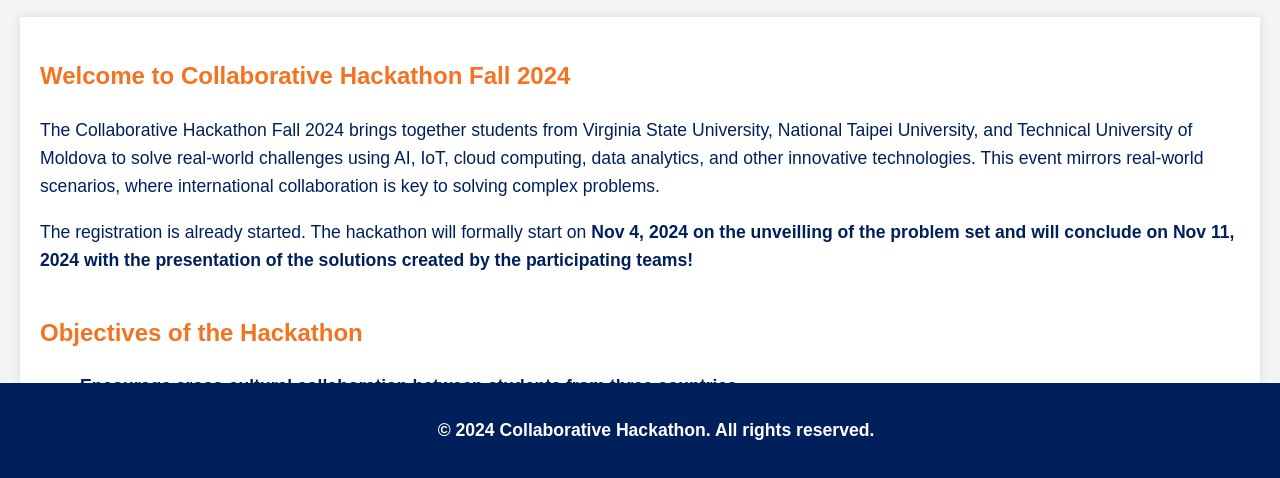
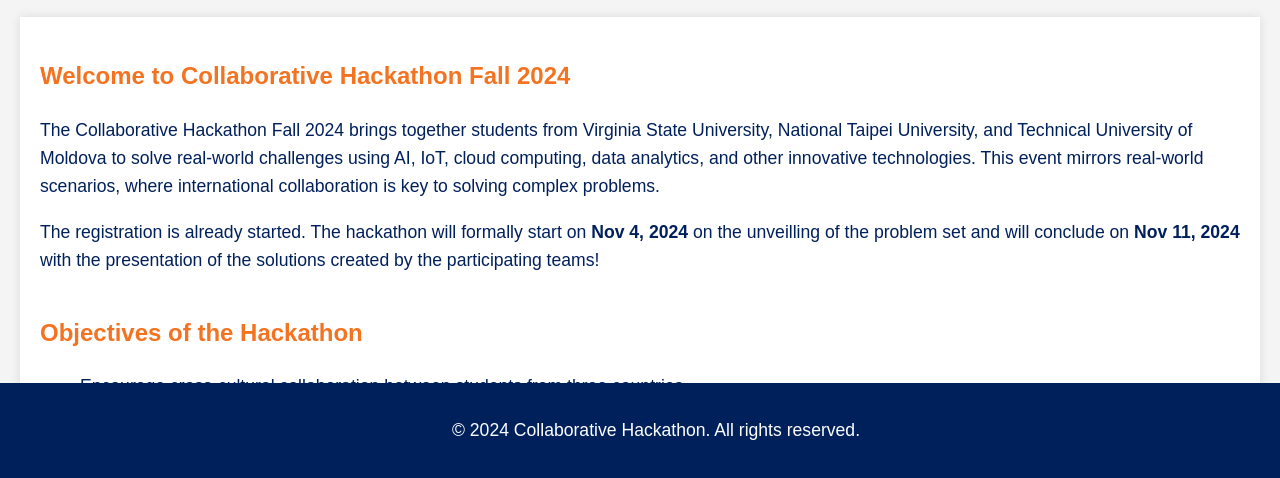
Before and after one commit to vsucyber/hackathonFall2024, a plain HTML site: page index.html in a window 1280 px wide. Shown: the part 322-800 px from the top of the page. Drawn offline with Linux system fonts and the light colour scheme.

Commit message:
Update index.html

```diff
--- a/index.html
+++ b/index.html
@@ -187,7 +187,7 @@
     <section id="home" class="section">
         <h2>Welcome to Collaborative Hackathon Fall 2024</h2>
         <p>The Collaborative Hackathon Fall 2024 brings together students from Virginia State University, National Taipei University, and Technical University of Moldova to solve real-world challenges using AI, IoT, cloud computing, data analytics, and other innovative technologies. This event mirrors real-world scenarios, where international collaboration is key to solving complex problems.</p>
-        <p>The registration is already started. The hackathon will formally start on <strong>Nov 4, 2024 <strong>on the unveilling of the problem set and will conclude on <strong>Nov 11, 2024 <strong>with the presentation of the solutions created by the participating teams!</p>
+        <p>The registration is already started. The hackathon will formally start on <strong>Nov 4, 2024 </strong>on the unveilling of the problem set and will conclude on <strong>Nov 11, 2024 </strong>with the presentation of the solutions created by the participating teams!</p>
     </section>
 
     <section id="objectives" class="section">
```
